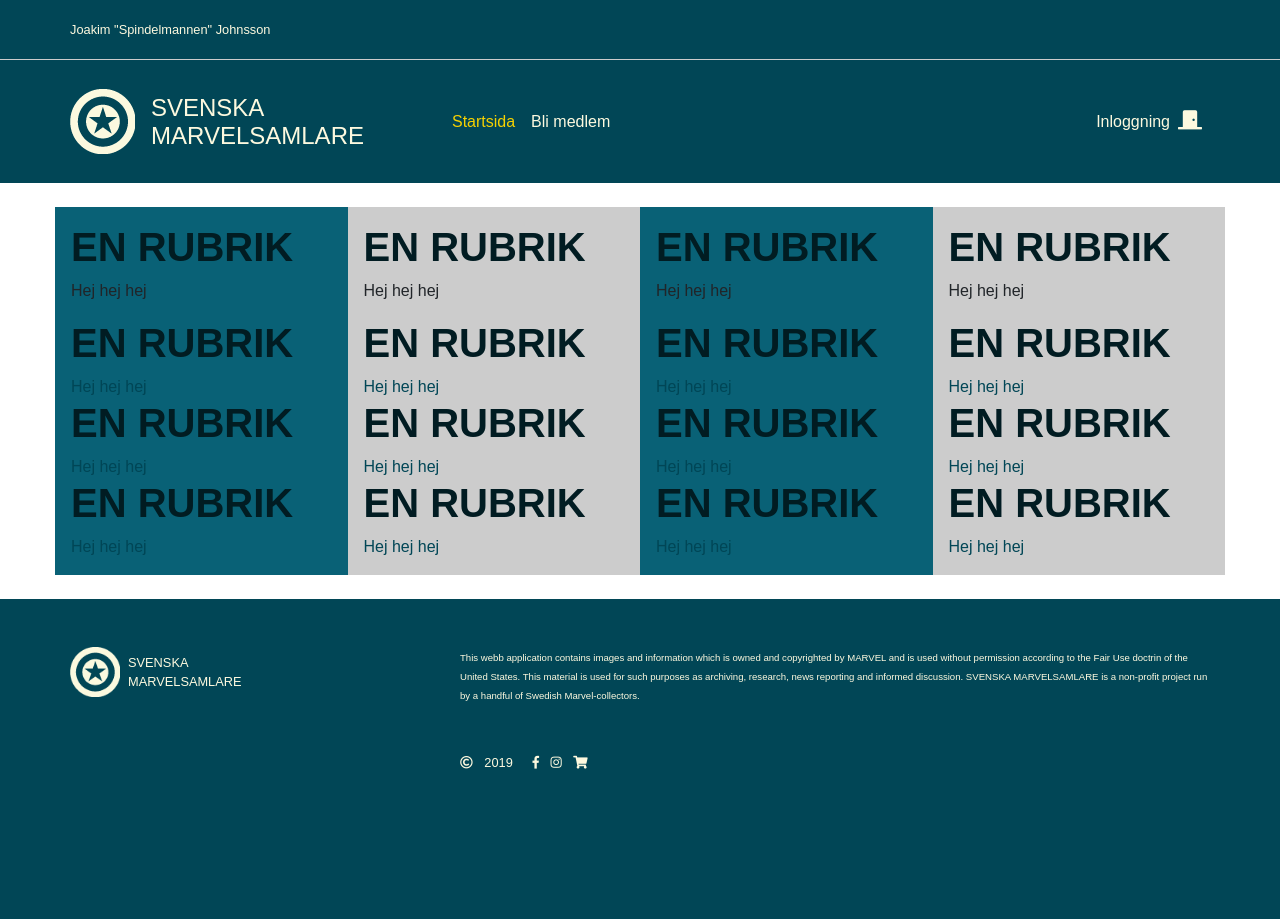
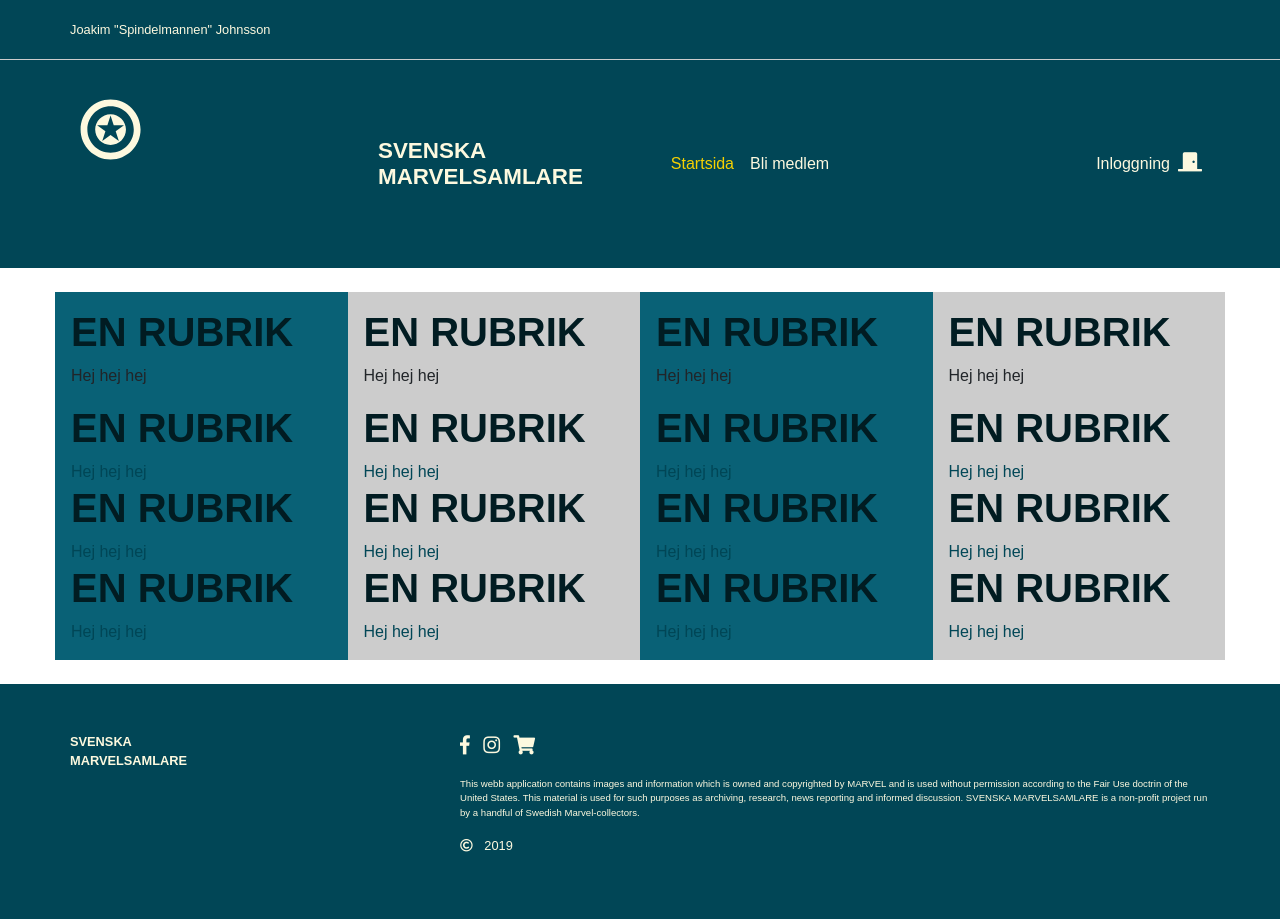
Before and after one commit to JoakimJohnsson/sms, a PHP site: page /testsida.html in a window 1280 px wide. Before the commit the page ends 769 px from the top, so only its background shows below. Run offline with PHP 8.4, Linux system fonts and the light colour scheme; some libraries are stand-ins or nearby versions; some web fonts are replaced.

Commit message:
much more stuff

```diff
--- a/assets/css/components/_footer.scss
+++ b/assets/css/components/_footer.scss
@@ -1,4 +1,9 @@
 @import "../helpers/variables";
+
+// FOOTER
+// ******************************************************
+
+
 
 .sms-footer {
   color: $color-sms-white;
--- a/assets/css/components/_navbar-top.scss
+++ b/assets/css/components/_navbar-top.scss
@@ -1,4 +1,7 @@
 @import "../helpers/variables";
+
+// NAVBAR TOP
+// ******************************************************
 
 .sms-navbar-top {
   min-height: 60px;
--- a/assets/css/helpers/_layout.scss
+++ b/assets/css/helpers/_layout.scss
@@ -1,8 +1,7 @@
 @import "variables";
 
-// General layout
-
-
+// GENERAL LAYOUT
+// ******************************************************
 
 // Backgrounds
 .sms-bg-dark {
@@ -15,12 +14,7 @@
   background: $color-sms-white-hover;
 }
 
-
-
-
-
 // Margins
-
 .mb-neg-05 {
   margin-bottom: -.5rem;
 }
@@ -28,17 +22,18 @@
 // Width / Height
 
 
-// Special elements
+// SPECIAL ELEMENTS
+// ******************************************************
 
+// Sms logotype
 .sms-logo {
   font-size: 1.2rem;
 }
 @include media-breakpoint-up(sm) {
   .sms-logo {
-    font-size: 1.5rem;
+    font-size: 1.4rem;
   }
 }
-
 .sms-logo-footer {
   width: 50px;
 }
--- a/testsida.html
+++ b/testsida.html
@@ -17,6 +17,14 @@
 </head>
 <body>
 
+<!-- TODO: Classes are defined in this order:
+"what kind of element? (container)"
+"a class that defines the name of the element (sms-navbar)"
+"general layout classes (bg's text-colors and such)"
+"margins and paddings"
+"display properties"
+-->
+
 <header>
     <!-- Top navigation -->
     <div class="container-fluid sms-navbar-top sms-bg-dark d-none d-lg-flex">
@@ -32,13 +40,17 @@
                 <a class="navbar-brand" href="#">
 
                     <div class="sms-logo text-color-white d-flex align-items-center">
-                        <img class="d-none d-sm-inline-block mr-3" src="assets/images/logo-shield.png"/>
+                        <!--<img class="d-none d-sm-inline-block mr-3" src="assets/images/logo-shield.png"/>-->
+
+                        <object class="d-none d-sm-inline-block mr-2" type="image/svg+xml"
+                                data="assets/images/shield.svg">Din webbläsare kan inte visa SVG-bilder
+                        </object>
 
                         <div>
-                            <p class="mb-neg-05">
+                            <p class="mb-neg-05 ftw-600">
                                 SVENSKA
                             </p>
-                            <p class="m-0">
+                            <p class="m-0 ftw-600">
                                 MARVELSAMLARE
                             </p>
                         </div>
@@ -177,46 +189,42 @@
     <div class="container-fluid sms-footer fs-08x p-5 sms-bg-dark">
         <div class="container pl-0 pr-0">
             <div class="row">
-                <div class="col-12 col-md-4 mb-5">
-
-
-                    <div class="fs-08x text-color-white d-flex align-items-center">
-                        <img class="sms-logo-footer mr-2" src="assets/images/logo-shield.png"/>
-                        <div>
-                            <p class="m-0">
+                <div class="col-12 col-md-4">
+                    <div class="fs-08x pt-0 text-color-white d-flex align-items-center">
+                        <div class="mb-3">
+                            <p class="m-0 ftw-600">
                                 SVENSKA
                             </p>
-                            <p class="m-0">
+
+                            <p class="m-0 ftw-600">
                                 MARVELSAMLARE
                             </p>
                         </div>
                     </div>
-                </div>
-                <div class="col-12 col-md-8 mb-5">
-                     <span class="fs-06x">This webb application contains images and information which is owned and copyrighted by MARVEL and is
+                </div> <!-- /col-12 -->
+
+                <div class="col-12 col-md-8">
+                    <p class="fs-12x">
+                        <span class="fab fa-facebook-f mr-2"></span>
+                        <span class="fab fa-instagram mr-2"></span>
+                        <span class="fas fa-shopping-cart"></span>
+                    </p>
+                    <p class="fs-06x">
+                        This webb application contains images and information which is owned and
+                        copyrighted by MARVEL and is
                         used without permission according to the Fair Use doctrin of the United States.
-                        This material is used for such purposes as archiving, research, news reporting and informed discussion.
-                        SVENSKA MARVELSAMLARE is a non-profit project run by a handful of Swedish Marvel-collectors.</span>
-
-                </div>
-                <div class="col-12 col-md-4">
-                </div>
-
-                <div class="col-12 col-md-8 ">
-                    <span class="far fa-copyright mr-2"></span>
-                    <span class="mr-3">2019</span>
-                    <span class="fab fa-facebook-f mr-2"></span>
-                    <span class="fab fa-instagram mr-2"></span>
-                    <span class="fas fa-shopping-cart"></span>
-                </div>
-
-            </div>
-        </div>
-
-
-    </div>
-
-
+                        This material is used for such purposes as archiving, research, news reporting and informed
+                        discussion.
+                        SVENSKA MARVELSAMLARE is a non-profit project run by a handful of Swedish Marvel-collectors.
+                    </p>
+                    <p>
+                        <span class="far fa-copyright mr-2"></span>
+                        <span class="mr-3">2019</span>
+                    </p>
+                </div> <!-- /col-12 -->
+            </div> <!-- /row -->
+        </div> <!-- /container -->
+    </div> <!-- /container-fluid -->
 </footer>
 
 <!-- /body -->
```
Also changed, not shown: assets/css/helpers/_typography.scss (+6 -4 lines), assets/css/helpers/_variables.scss (+13 -4 lines), assets/css/main.css, assets/images/shield.svg (added), 1 other file.
